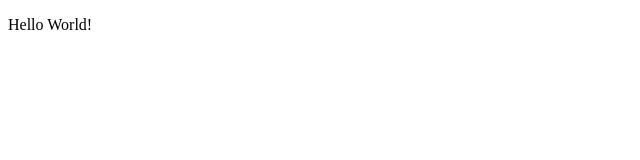
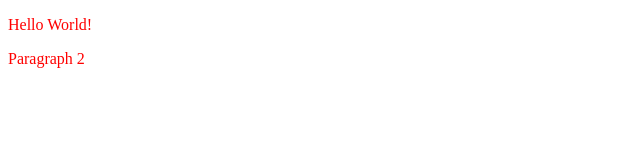
Before and after one commit to mativiters/mativiters.github.io, a plain HTML site: page index.html in a window 1280 px wide. Shown: the whole page, without its empty margins (0-640 px from the left). Drawn offline with Linux system fonts and the light colour scheme.

Commit message:
add style

```diff
--- a/index.html
+++ b/index.html
@@ -4,8 +4,10 @@
     <meta charset="UTF-8">
     <meta name="viewport" content="width=device-width, initial-scale=1.0">
     <title>Document</title>
+    <link rel="stylesheet" href="style.css">
 </head>
 <body>
     <p>Hello World!</p>
+    <p>Paragraph 2</p>
 </body>
 </html>
--- /dev/null
+++ b/style.css
@@ -0,0 +1,3 @@
+p {
+    color: red;
+}
```
Also changed, not shown: 1 other file.
